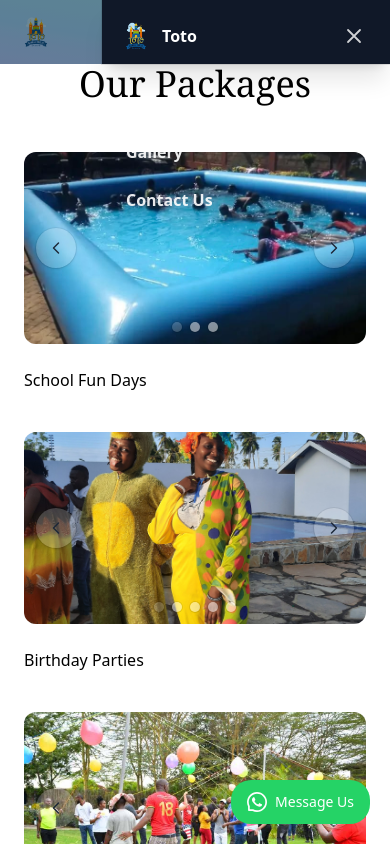
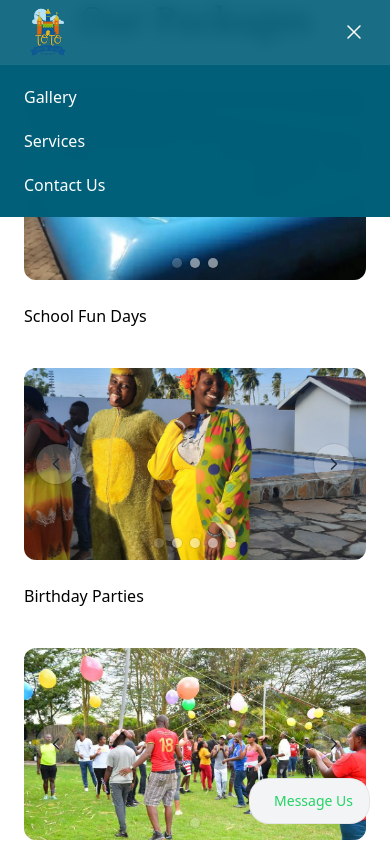
Before and after one commit to meggiddy/toto-rebrand, a React (Vite) app: page /services in a window 390 px wide. Both pictures are taken after a click on the button 354 px from the left and 32 px from the top of the page. Shown: the top 844 px of the page. Built offline with nearby package versions, Linux system fonts and the light colour scheme; what @iconify/tailwind4 would draw is missing.

Commit message:
whatsapp functionality

```diff
--- a/src/components/Navbar.jsx
+++ b/src/components/Navbar.jsx
@@ -1,158 +1,97 @@
-import React, { useState, useEffect } from "react";
-import { Link } from "react-router-dom";
-import imgUrl from "../assets/Toto.png";
+import React, { useState } from "react";
+import { Link, NavLink } from "react-router-dom";
+import logo from "../assets/Toto.png";
 
 export default function Navbar() {
   const [open, setOpen] = useState(false);
 
-  // Close on ESC
-  useEffect(() => {
-    const onKey = (e) => e.key === "Escape" && setOpen(false);
-    window.addEventListener("keydown", onKey);
-    return () => window.removeEventListener("keydown", onKey);
-  }, []);
-
   return (
-    <header className="sticky top-0 z-50 bg-gradient-to-bl from-cyan-500/40 to-blue-500/40 backdrop-blur supports-[backdrop-filter]:bg-white/10">
-      <nav className="mx-auto max-w-7xl px-4 sm:px-6 lg:px-8">
-        {/* Top bar */}
-        <div className="flex h-16 items-center justify-between">
+    <header className="fixed inset-x-0 top-0 z-50 bg-cyan-800/90 backdrop-blur">
+      <nav className="mx-auto flex h-16 max-w-7xl items-center justify-between px-4 sm:px-6 lg:px-8">
         {/* Brand */}
         <Link to="/" className="flex items-center gap-2">
-            <img
-              src={imgUrl}
-              alt="Logo"
-              width={40}
-              height={40}
-              className="rounded-md"
-            />
+          <img src={logo} alt="Toto" className="h-16 w-16" />
           <span className="sr-only">Home</span>
         </Link>
 
         {/* Desktop links */}
-          <div className="hidden md:flex items-center gap-8">
-            <Link
-              to="/services"
-              className="text-white/90 hover:text-white text-lg font-semibold"
-            >
+        <div className="hidden items-center gap-8 text-white lg:flex">
+          <NavLink to="/gallery" className="hover:text-cyan-200">
+            Gallery
+          </NavLink>
+          <NavLink to="/services" className="hover:text-cyan-200">
             Services
-            </Link>
-            <Link
-              to="/gallery"
-              className="text-white/90 hover:text-white text-lg font-semibold"
-            >
-              Gallery
-            </Link>
-            <Link
-              to="/contact"
-              className="text-white/90 hover:text-white text-lg font-semibold"
-            >
+          </NavLink>
+          <NavLink to="/contact" className="hover:text-cyan-200">
             Contact Us
-            </Link>
+          </NavLink>
         </div>
 
-          {/* Mobile hamburger */}
+        {/* Mobile toggle */}
         <button
           type="button"
-            aria-label="Open menu"
+          onClick={() => setOpen((v) => !v)}
           aria-expanded={open}
-            onClick={() => setOpen(true)}
-            className="md:hidden inline-flex items-center justify-center rounded-md p-2 text-white/90 hover:text-white hover:bg-white/10 focus:outline-none focus:ring-2 focus:ring-white/40"
+          aria-controls="mobile-menu"
+          aria-label="Toggle menu"
+          className="inline-flex items-center rounded-md p-2 text-white lg:hidden"
         >
-            {/* Bars icon */}
+          {/* hamburger / X */}
           <svg
             className="h-6 w-6"
+            fill="none"
             viewBox="0 0 24 24"
             stroke="currentColor"
-              fill="none"
           >
+            {open ? (
               <path
                 strokeLinecap="round"
                 strokeLinejoin="round"
-                strokeWidth="1.8"
-                d="M3.75 6.75h16.5M3.75 12h16.5M3.75 17.25h16.5"
+                strokeWidth="1.5"
+                d="M6 18L18 6M6 6l12 12"
               />
-            </svg>
-          </button>
-        </div>
-      </nav>
-
-      {/* Mobile overlay */}
-      <div
-        className={`fixed inset-0 z-50 bg-black/40 transition-opacity duration-200 md:hidden ${
-          open ? "opacity-100" : "pointer-events-none opacity-0"
-        }`}
-        onClick={() => setOpen(false)}
-      />
-
-      {/* Mobile panel (slide-in) */}
-      <div
-        className={`fixed right-0 top-0 z-50 h-full w-72 bg-gray-900 text-white shadow-xl ring-1 ring-black/10 transition-transform duration-200 md:hidden
-        ${open ? "translate-x-0" : "translate-x-full"}`}
-        role="dialog"
-        aria-modal="true"
-      >
-        <div className="flex items-center justify-between px-4 py-4">
-          <Link
-            to="/"
-            onClick={() => setOpen(false)}
-            className="flex items-center gap-2"
-          >
-            <img
-              src={imgUrl}
-              alt="Logo"
-              width={36}
-              height={36}
-              className="rounded"
-            />
-            <span className="font-semibold">Toto</span>
-          </Link>
-          <button
-            type="button"
-            aria-label="Close menu"
-            onClick={() => setOpen(false)}
-            className="rounded-md p-2 text-white/80 hover:text-white hover:bg-white/10 focus:outline-none focus:ring-2 focus:ring-white/40"
-          >
-            {/* X icon */}
-            <svg
-              className="h-6 w-6"
-              viewBox="0 0 24 24"
-              stroke="currentColor"
-              fill="none"
-            >
+            ) : (
               <path
                 strokeLinecap="round"
                 strokeLinejoin="round"
-                strokeWidth="1.8"
-                d="M6 18L18 6M6 6l12 12"
+                strokeWidth="1.5"
+                d="M3.75 6.75h16.5M3.75 12h16.5M3.75 17.25h16.5"
               />
+            )}
           </svg>
         </button>
-        </div>
+      </nav>
 
-        <nav className="mt-2 px-2">
-          <Link
+      {/* Mobile panel */}
+      <div
+        id="mobile-menu"
+        className={`${
+          open ? "block" : "hidden"
+        } border-t border-white/10 bg-cyan-800/95 text-white lg:hidden`}
+      >
+        <div className="space-y-1 px-4 py-3">
+          <NavLink
+            to="/gallery"
+            onClick={() => setOpen(false)}
+            className="block rounded px-2 py-2 hover:bg-white/10"
+          >
+            Gallery
+          </NavLink>
+          <NavLink
             to="/services"
             onClick={() => setOpen(false)}
-            className="block rounded-lg px-4 py-3 text-base font-semibold text-white/90 hover:text-white hover:bg-white/10"
+            className="block rounded px-2 py-2 hover:bg-white/10"
           >
             Services
-          </Link>
-          <Link
-            to="/gallery"
-            onClick={() => setOpen(false)}
-            className="block rounded-lg px-4 py-3 text-base font-semibold text-white/90 hover:text-white hover:bg-white/10"
-          >
-            Gallery
-          </Link>
-          <Link
+          </NavLink>
+          <NavLink
             to="/contact"
             onClick={() => setOpen(false)}
-            className="block rounded-lg px-4 py-3 text-base font-semibold text-white/90 hover:text-white hover:bg-white/10"
+            className="block rounded px-2 py-2 hover:bg-white/10"
           >
             Contact Us
-          </Link>
-        </nav>
+          </NavLink>
+        </div>
       </div>
     </header>
   );
--- a/src/components/Whatsapp.jsx
+++ b/src/components/Whatsapp.jsx
@@ -5,6 +5,7 @@ export default function WhatsAppWidget({
   message = "",
   text = "Message Us",
   color = "#25D366",
+  bg = "#f3f4f6",
   theme = "light",
   position = "right",
   mb = "20px",
@@ -14,9 +15,13 @@ export default function WhatsAppWidget({
   compact = false,
 }) {
   // sanitize number: keep digits only
-  const phone = useMemo(() => (number || "").replace(/\D/g, ""), [number]);
+  const phone = useMemo(
+    () => (number || "").toString().replace(/\D/g, ""),
+    [number]
+  );
 
   const href = useMemo(() => {
+    if (!phone) return "https://wa.me/"; // fallback if missing
     const q = message ? `?text=${encodeURIComponent(message)}` : "";
     return `https://wa.me/${phone}${q}`;
   }, [phone, message]);
@@ -32,7 +37,6 @@ export default function WhatsAppWidget({
       ? "shadow-xl"
       : "";
 
-  // fixed positioning
   const containerStyle = {
     position: "fixed",
     bottom: mb,
@@ -41,12 +45,15 @@ export default function WhatsAppWidget({
     [position === "right" ? "right" : "left"]: mx,
   };
 
-  // button style (bg via inline so you can pass any hex)
   const buttonStyle = {
-    backgroundColor: color,
-    color: textColor,
+    backgroundColor: bg, // light grey
+    color, // WhatsApp green for icon + text
     borderRadius: radius,
+    border: "1px solid rgba(0,0,0,0.06)", // subtle edge so it doesn't melt into page
   };
+
+  // hide the widget when no number is set:
+  if (!phone) return null;
 
   return (
     <div style={containerStyle} aria-live="polite">
@@ -60,19 +67,11 @@ export default function WhatsAppWidget({
         }`}
         style={buttonStyle}
       >
-        {/* WhatsApp icon (inline SVG, no deps) */}
-        <svg
-          width="20"
-          height="20"
-          viewBox="0 0 25 25"
-          fill="currentColor"
+        {/* icon */}
+        <span
+          className="icon-[tabler--brand-whatsapp] text-[20px] leading-none"
           aria-hidden="true"
-          className="shrink-0"
-        >
-          <path d="M18.1225 14.9458C17.8183 14.7895 16.3033 14.0473 16.0215 13.9469C15.7397 13.8409 15.5332 13.7907 15.3295 14.1032C15.123 14.4129 14.5371 15.102 14.3529 15.3113C14.1744 15.5178 13.993 15.5429 13.6889 15.3894C11.8808 14.4854 10.695 13.7767 9.50361 11.7315C9.18832 11.1874 9.8189 11.2265 10.4076 10.0518C10.5081 9.84534 10.4578 9.66956 10.3797 9.51331C10.3016 9.35706 9.68776 7.84478 9.43106 7.22815C9.18274 6.62826 8.92604 6.71197 8.7391 6.70081C8.56053 6.68965 8.35684 6.68965 8.15037 6.68965C7.9439 6.68965 7.61187 6.76777 7.33006 7.0719C7.04825 7.38161 6.25305 8.12659 6.25305 9.63887C6.25305 11.1511 7.35517 12.616 7.50584 12.8225C7.66209 13.0289 9.67381 16.1316 12.7625 17.4681C14.7157 18.3107 15.4802 18.3833 16.4567 18.2382C17.051 18.1489 18.2759 17.496 18.5298 16.7734C18.7837 16.0535 18.7837 15.4369 18.7084 15.3085C18.6331 15.1718 18.4266 15.0937 18.1225 14.9458Z"></path>
-          <path d="M24.0292 7.65625C23.3986 6.15792 22.4946 4.81306 21.3422 3.65792C20.198 2.50948 18.8395 1.5966 17.3439 0.970982C15.8093 0.326451 14.1798 0 12.5002 0H12.4444C10.7535 0.00837054 9.11567 0.343192 7.57549 1.00167C6.09267 1.63371 4.74699 2.54821 3.61344 3.6942C2.47226 4.84654 1.57661 6.18583 0.95719 7.67857C0.315449 9.22433 -0.00821224 10.8677 0.000158294 12.5586C0.00962607 14.4963 0.468048 16.4054 1.33944 18.1362V22.3772C1.33944 22.7176 1.47467 23.0441 1.71537 23.2848C1.95607 23.5255 2.28253 23.6607 2.62293 23.6607H6.86679C8.59752 24.5321 10.5067 24.9905 12.4444 25H12.5029C14.1743 25 15.7954 24.6763 17.3216 24.043C18.8097 23.4248 20.163 22.5226 21.306 21.3867C22.4583 20.2455 23.3651 18.9118 23.9985 17.4247C24.657 15.8845 24.9918 14.2467 25.0002 12.5558C25.0085 10.8566 24.6793 9.20759 24.0292 7.65625ZM19.8132 19.8772C17.8573 21.8136 15.2624 22.8795 12.5002 22.8795H12.4527C10.7702 22.8711 9.09893 22.4526 7.62293 21.6657L7.38855 21.5402H3.45998V17.6116L3.33442 17.3772C2.54759 15.9012 2.12906 14.2299 2.12069 12.5474C2.10953 9.76562 3.17259 7.15402 5.12293 5.18694C7.07047 3.21987 9.67371 2.1317 12.4555 2.12054H12.5029C13.898 2.12054 15.2513 2.39118 16.5264 2.9269C17.7708 3.44866 18.8869 4.19922 19.8467 5.15904C20.8037 6.11607 21.5571 7.23493 22.0788 8.47935C22.6201 9.76841 22.8908 11.1356 22.8852 12.5474C22.8685 15.3265 21.7775 17.9297 19.8132 19.8772Z"></path>
-        </svg>
-
+        />
         {!compact && <span className="text-sm">{text}</span>}
       </a>
     </div>
--- a/src/main.jsx
+++ b/src/main.jsx
@@ -11,7 +11,8 @@ import Gallery from "./pages/Gallery.jsx";
 import WhatsAppWidget from "./components/Whatsapp.jsx";
 import Services from "./pages/Services.jsx";
 
-const phone = import.meta.env.VITE_WHATSAPP_NUMBER;
+const phone = import.meta.env.VITE_WA_NUMBER;
+const message = import.meta.env.VITE_WA_MESSAGE;
 
 createRoot(document.getElementById("root")).render(
   <BrowserRouter>
@@ -23,10 +24,7 @@ createRoot(document.getElementById("root")).render(
       <Route path="/services" element={<Services />} />
     </Routes>
     {/* WhatsApp Widget */}
-    <WhatsAppWidget
-      number={phone}
-      message="Hello! I'm interested in your products!"
-    />
+    <WhatsAppWidget number={phone} message={message} />
     <Footer />
   </BrowserRouter>
 );
```
Also changed, not shown: 2 other files (tests, documents, lock files or other folders). Lines whose indentation alone changed are shown as unchanged.
